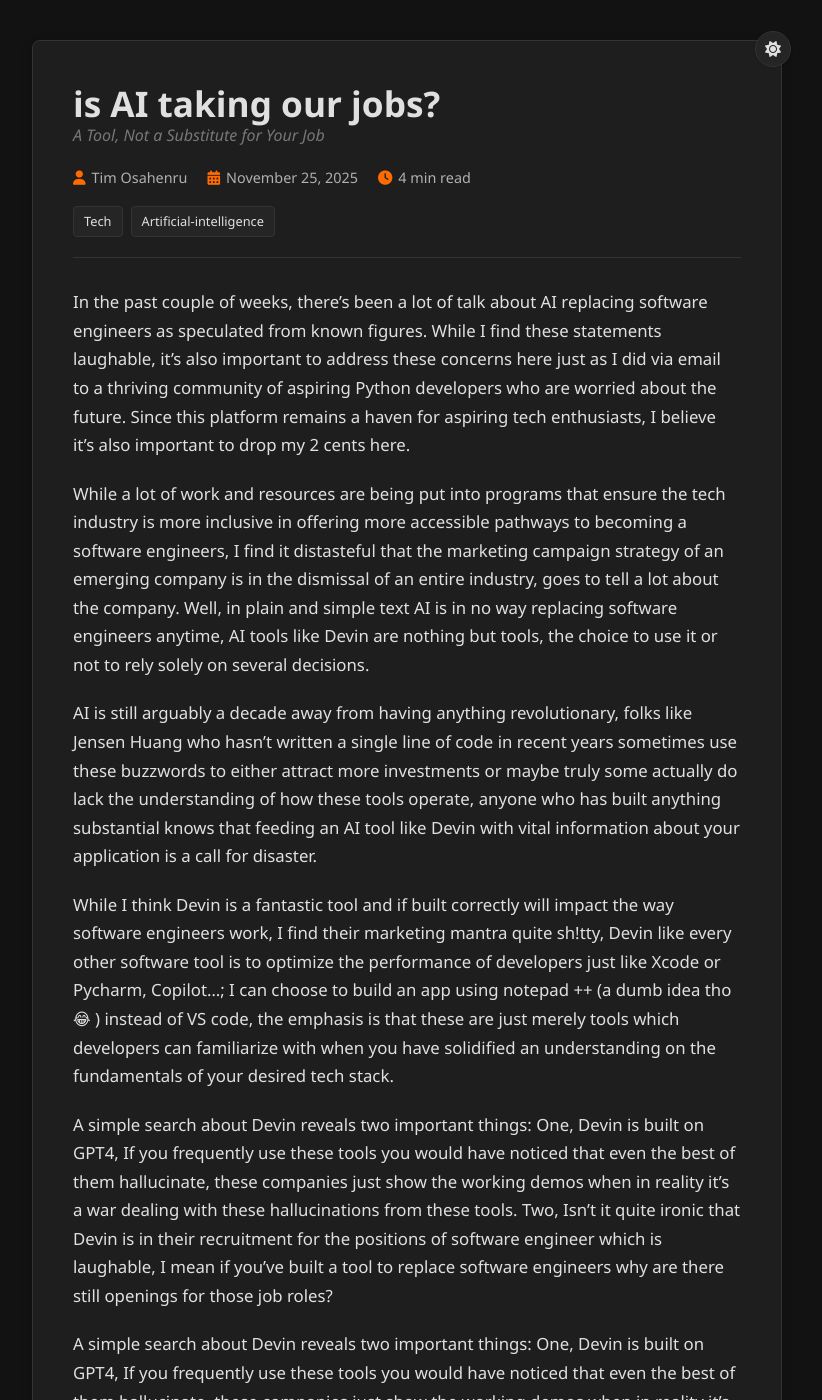
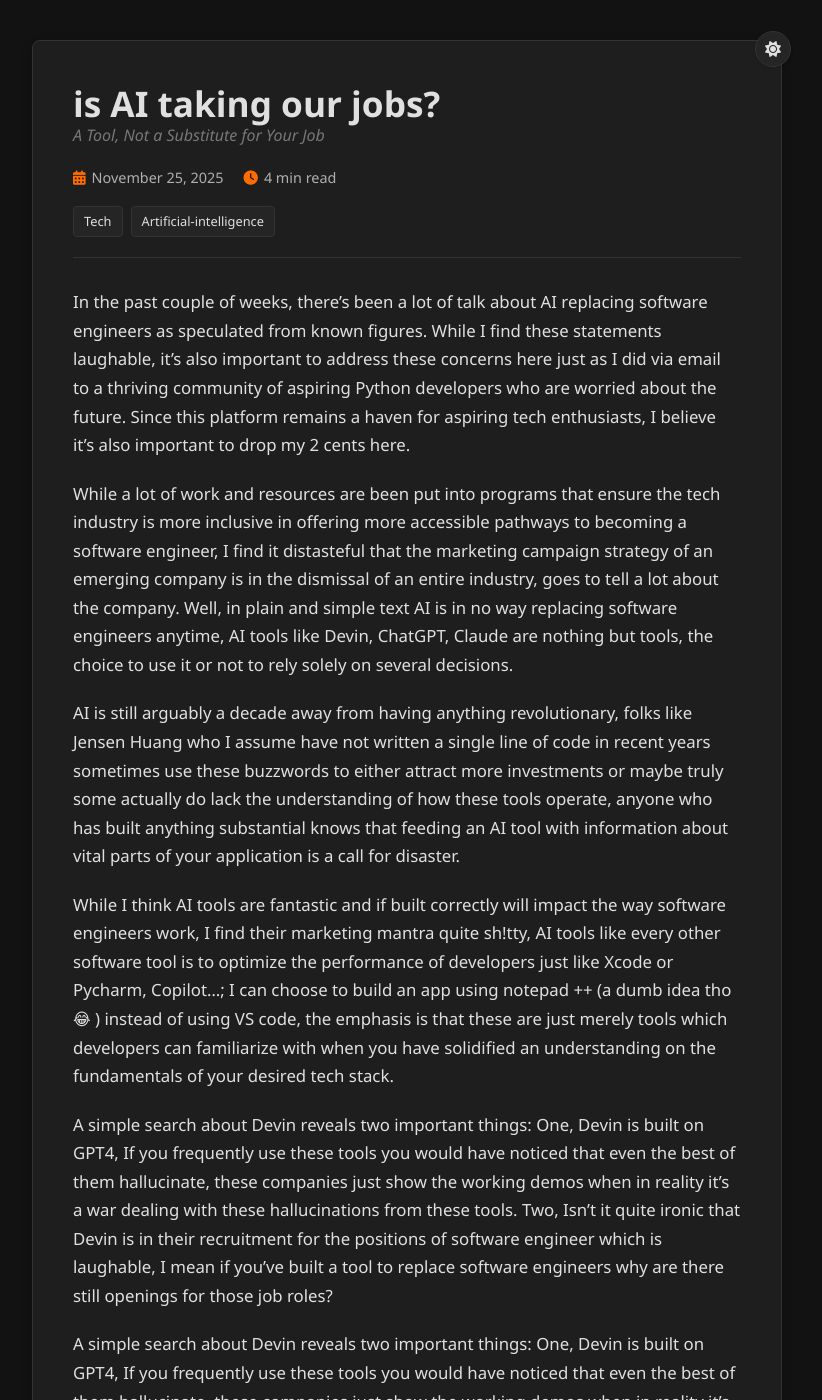
Before and after one commit to TimOsahenru/notes, a Jekyll site: the page built from _posts/2025-11-27-ai-is-saving-us-from-mediocrity-work.md, in a window 1280 px wide and 1400 px high. Shown: the whole window, without its empty margins (233-1055 px from the left). Built offline with Jekyll 4.4.1, drawn with Linux system fonts in a browser that asks for light colours.

Commit message:
getting hired

```diff
--- a/_layouts/post.html
+++ b/_layouts/post.html
@@ -8,10 +8,10 @@ layout: default
 
 
     <div class="blog-meta">
-        <div class="meta-item">
+        <!-- <div class="meta-item">
             <i class="fas fa-user"></i>
             <span>{{ site.author }}</span>
-        </div>
+        </div> -->
         <div class="meta-item">
             <i class="fas fa-calendar-alt"></i>
             <span>{{ page.date | date: "%B %d, %Y" }}</span>
--- a/_posts/2025-11-27-ai-is-saving-us-from-mediocrity-work.md
+++ b/_posts/2025-11-27-ai-is-saving-us-from-mediocrity-work.md
@@ -11,11 +11,11 @@ footnote: "A Tool, Not a Substitute for Your Job"
 
 In the past couple of weeks, there's been a lot of talk about AI replacing software engineers as speculated from known figures. While I find these statements laughable, it's also important to address these concerns here just as I did via email to a thriving community of aspiring Python developers who are worried about the future. Since this platform remains a haven for aspiring tech enthusiasts, I believe it's also important to drop my 2 cents here.
 
-While a lot of work and resources are being put into programs that ensure the tech industry is more inclusive in offering more accessible pathways to becoming a software engineers, I find it distasteful that the marketing campaign strategy of an emerging company is in the dismissal of an entire industry, goes to tell a lot about the company. Well, in plain and simple text AI is in no way replacing software engineers anytime, AI tools like Devin are nothing but tools, the choice to use it or not to rely solely on several decisions.
+While a lot of work and resources are been put into programs that ensure the tech industry is more inclusive in offering more accessible pathways to becoming a software engineer, I find it distasteful that the marketing campaign strategy of an emerging company is in the dismissal of an entire industry, goes to tell a lot about the company. Well, in plain and simple text AI is in no way replacing software engineers anytime, AI tools like Devin, ChatGPT, Claude are nothing but tools, the choice to use it or not to rely solely on several decisions.
 
-AI is still arguably a decade away from having anything revolutionary, folks like Jensen Huang who hasn’t written a single line of code in recent years sometimes use these buzzwords to either attract more investments or maybe truly some actually do lack the understanding of how these tools operate, anyone who has built anything substantial knows that feeding an AI tool like Devin with vital information about your application is a call for disaster.
+AI is still arguably a decade away from having anything revolutionary, folks like Jensen Huang who I assume have not written a single line of code in recent years sometimes use these buzzwords to either attract more investments or maybe truly some actually do lack the understanding of how these tools operate, anyone who has built anything substantial knows that feeding an AI tool with information about vital parts of your application is a call for disaster.
 
-While I think Devin is a fantastic tool and if built correctly will impact the way software engineers work, I find their marketing mantra quite sh!tty, Devin like every other software tool is to optimize the performance of developers just like Xcode or Pycharm, Copilot...; I can choose to build an app using notepad ++ (a dumb idea tho 😂 ) instead of VS code, the emphasis is that these are just merely tools which developers can familiarize with when you have solidified an understanding on the fundamentals of your desired tech stack.
+While I think AI tools are fantastic and if built correctly will impact the way software engineers work, I find their marketing mantra quite sh!tty, AI tools like every other software tool is to optimize the performance of developers just like Xcode or Pycharm, Copilot...; I can choose to build an app using notepad ++ (a dumb idea tho 😂 ) instead of using VS code, the emphasis is that these are just merely tools which developers can familiarize with when you have solidified an understanding on the fundamentals of your desired tech stack.
 
 A simple search about Devin reveals two important things: One, Devin is built on GPT4, If you frequently use these tools you would have noticed that even the best of them hallucinate, these companies just show the working demos when in reality it’s a war dealing with these hallucinations from these tools. Two, Isn’t it quite ironic that Devin is in their recruitment for the positions of software engineer which is laughable, I mean if you’ve built a tool to replace software engineers why are there still openings for those job roles?
 
```
